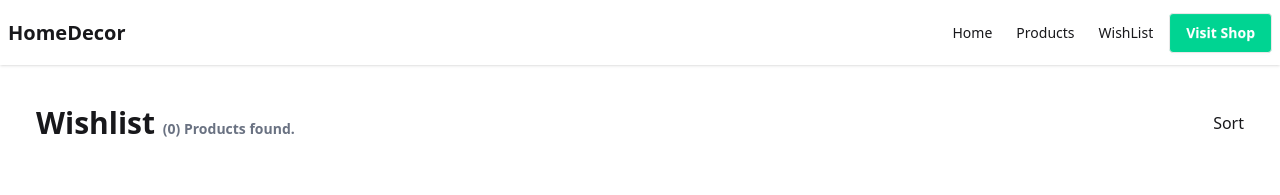
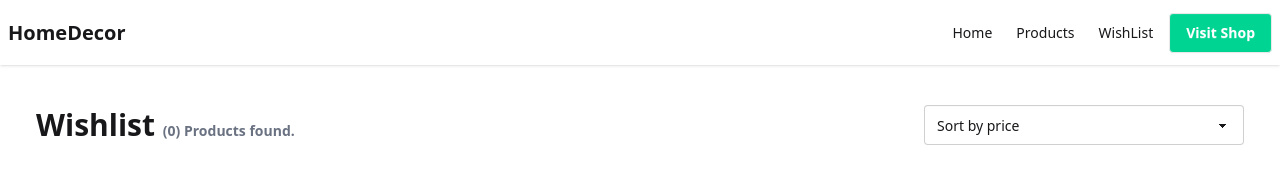
Before and after one commit to marufaakter1947/Home-Decor-Webpage-, a React (Vite) app: page /wishlist in a window 1280 px wide. Shown: the top 195 px of the page. Built offline with nearby package versions, Linux system fonts and the light colour scheme.

Commit message:
Added Sorted functionality

```diff
--- a/src/Pages/WishList.jsx
+++ b/src/Pages/WishList.jsx
@@ -2,27 +2,51 @@
 
 const WishList = () => {
   const [wishlist, setWishlist] = useState([]);
+  const [sortOrder,setSortOrder] = useState("none")
   useEffect(() => {
     const savedList = JSON.parse(localStorage.getItem("wishlist"));
     if (savedList) {
       setWishlist(savedList);
     }
   }, []);
+
+const sortedItem = (()=>{
+    if(sortOrder === "price-asc"){
+        return [...wishlist].sort((a,b)=>{
+           return a.price-b.price
+        })
+    }
+    else if(sortOrder === "price-desc"){
+ return [...wishlist].sort((a,b)=>{
+          return  b.price-a.price
+        })
+    }
+    else{
+       return wishlist
+    }
+})()
+
   return (
     <div className="space-y-6">
       <div className="flex justify-between pt-10 items-center  mx-9">
         <h1 className="text-3xl font-semibold">
           Wishlist{" "}
           <span className="text-sm text-gray-500">
-            ({wishlist.length}) Products found.
+            ({sortedItem.length}) Products found.
           </span>
         </h1>
+<label className="form-control w-full max-w-xs" >
 
-        <button>Sort</button>
+       <select className="select select-bordered" value={sortOrder} onChange={e => setSortOrder(e.target.value)}>
+        <option value="none">Sort by price</option>
+        <option value="price-asc">Low-&gt;High</option>
+        <option value="price-desc">High-&gt;Low</option>
+       </select>
+</label>
       </div>
       <div className="space-y-3 px-8 ">
 {
-    wishlist.map(p=><div className="card mb-6 card-side bg-base-100 shadow-sm border ">
+    sortedItem.map(p=><div key={p.id} className="card mb-6 card-side bg-base-100 shadow-sm border ">
   <figure>
     <img
     className="w-40 h-28 object-cover"
```
